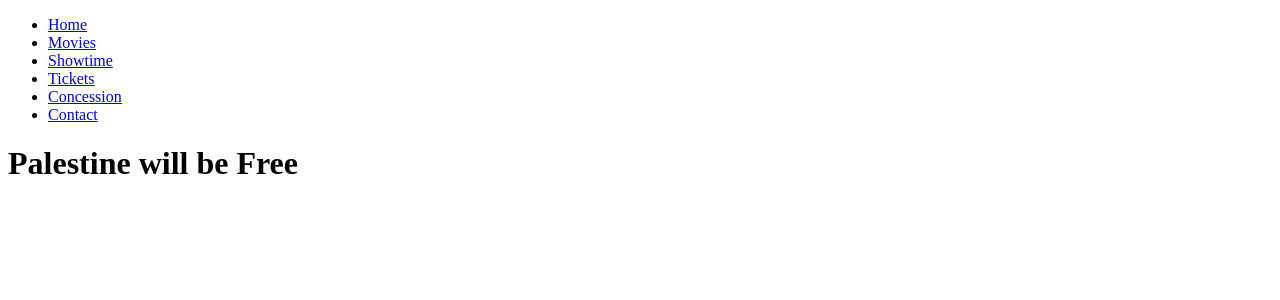
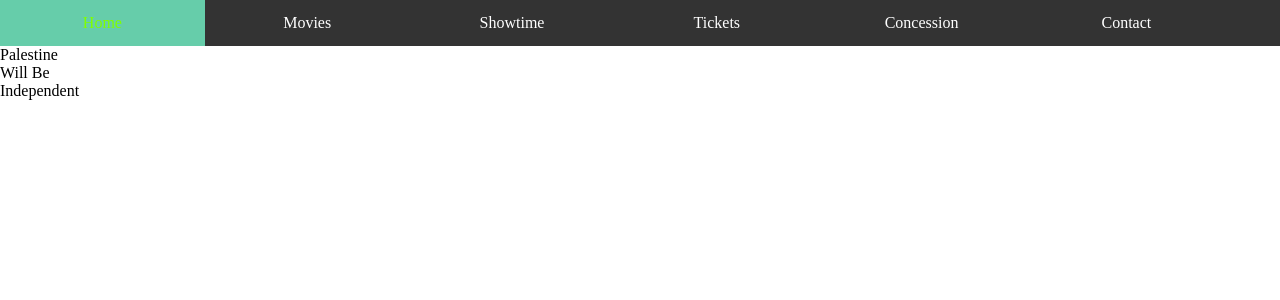
Before and after one commit to MazFahim/clientProjects, a Django app: page /home/ in a window 1280 px wide. Shown: the top 300 px of the page. Run offline with Django 5.2, Linux system fonts and the light colour scheme.

Commit message:
Navbar code done

```diff
--- a/TicketSnap/movies/templates/headerNavbar.html
+++ b/TicketSnap/movies/templates/headerNavbar.html
@@ -2,6 +2,36 @@
 <html lang="en">
 <head>
     <title>{% block title %}{% endblock %}</title>
+    <style>
+        body{
+            margin: 0;
+        }
+        nav {
+            background-color: #333;
+            overflow: hidden;
+        }
+        ul{
+            list-style-type: none;
+            margin: 0;
+            padding: 0;
+            overflow: hidden;
+        }
+        li{
+            float: left;
+            width: 16%;
+        }
+        li a {
+            display: block;
+            color: white;
+            text-align: center;
+            padding: 14px 0;
+            text-decoration: dashed;
+        }
+        li a:hover {
+            background-color: mediumaquamarine;
+            color: chartreuse;
+        }
+    </style>
 </head>
 <body>
 
--- a/TicketSnap/movies/templates/home.html
+++ b/TicketSnap/movies/templates/home.html
@@ -4,9 +4,19 @@
     <meta charset="UTF-8">
     <meta name="viewport" content="width=device-width, initial-scale=1.0">
     <title>Home</title>
+    <style>
+        .slideshow-container{
+            max-width: 600px;
+            position: relative;
+        }
+    </style>
 </head>
 <body>
     {% include 'headerNavbar.html' %}
-    <h1>Palestine will be Free</h1>
+    <div class="slideshow-container">
+        <div class="mySlides">Palestine</div>
+        <div class="mySlides">Will Be</div>
+        <div class="mySlides">Independent</div>
+    </div>
 </body>
 </html>
```
